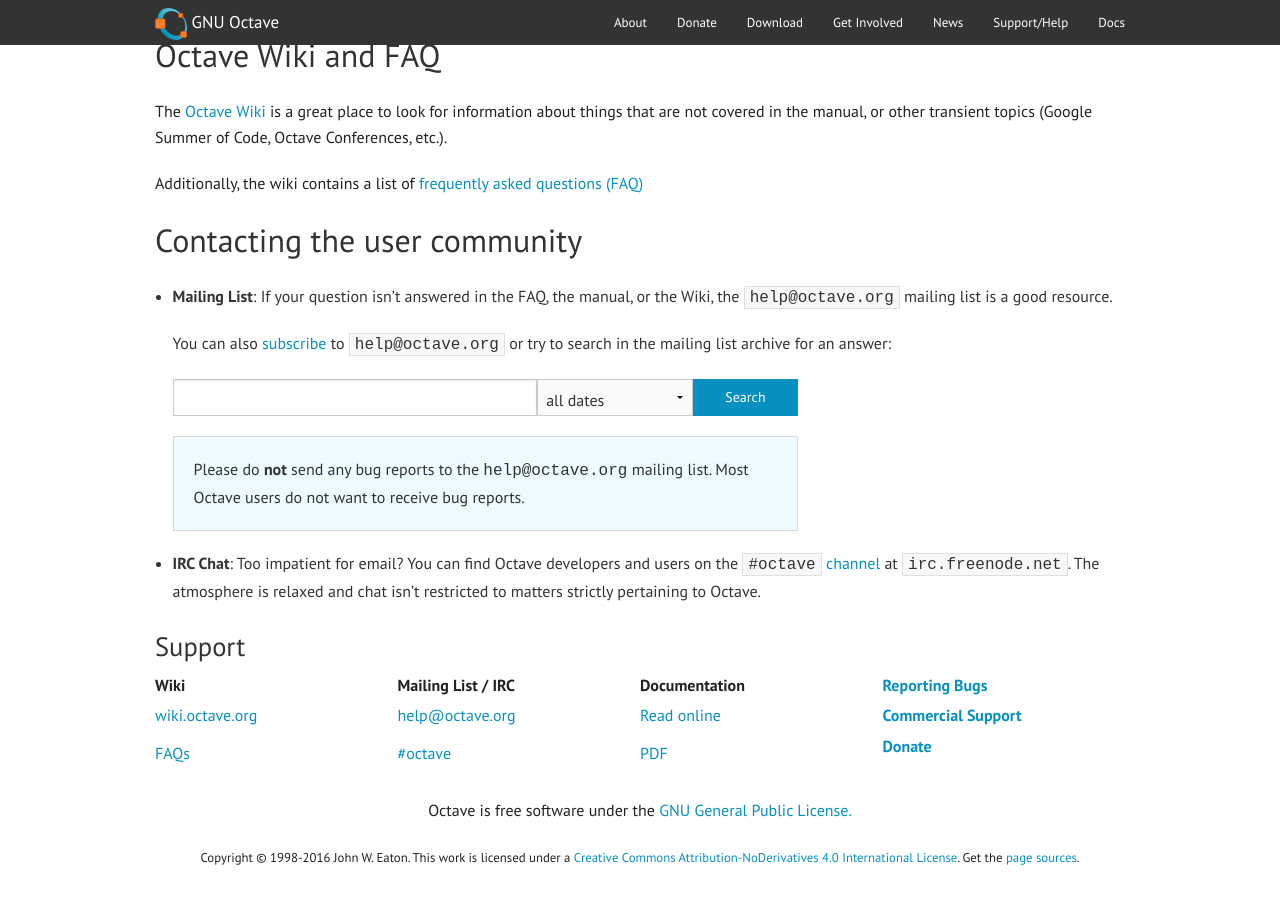
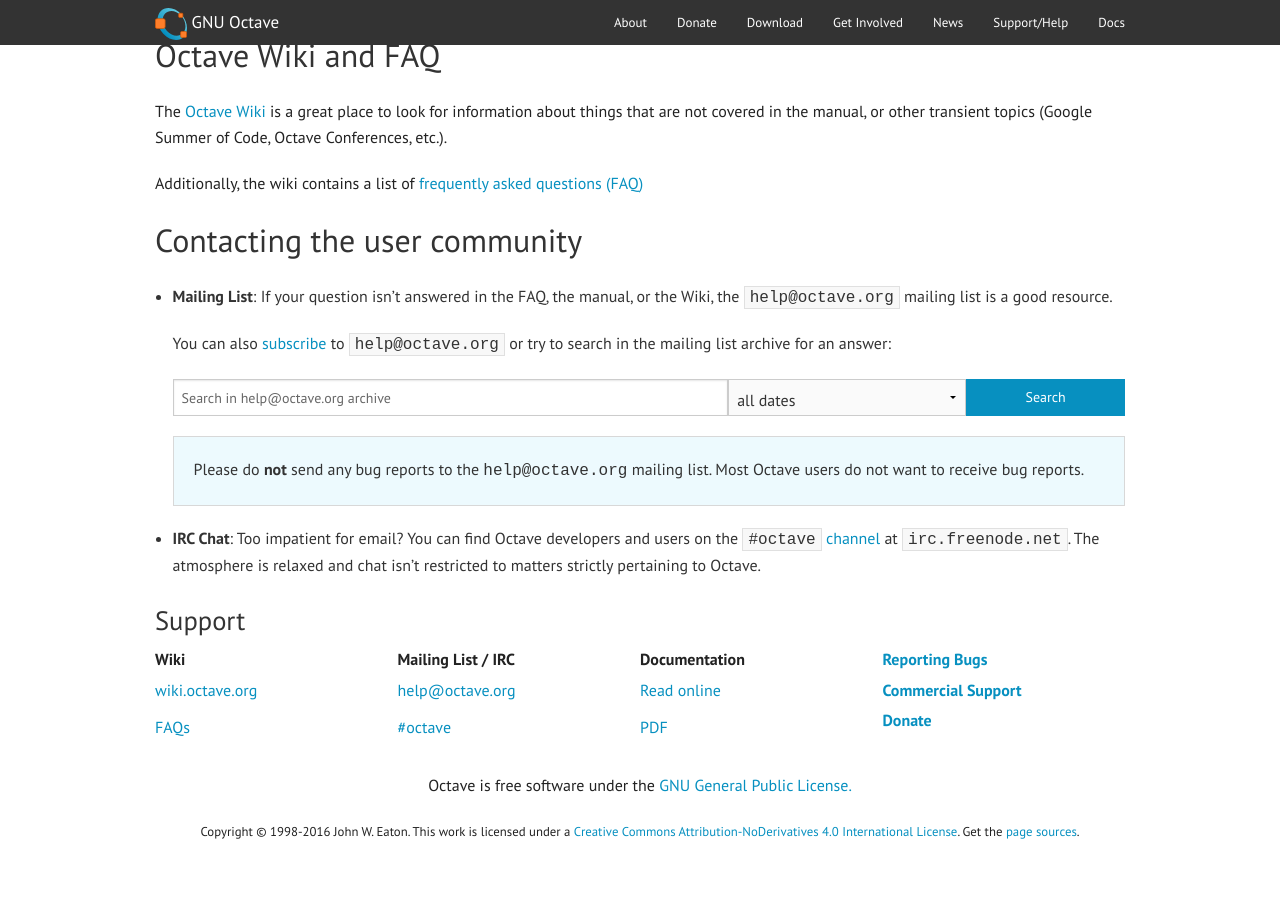
Before and after one commit to gnu-octave/gnu-octave.github.io, a Jekyll site: the page built from support.md, in a window 1280 px wide and 900 px high, scrolled down 513 px. Built offline with Jekyll 4.4.1, drawn with Linux system fonts in a browser that asks for light colours; after the commit the page ends 1387 px from its top, so only the background shows below that.

Commit message:
Improve responsive layout of help-mailing-list search.

```diff
--- a/support.md
+++ b/support.md
@@ -57,30 +57,34 @@
 
   You can also [subscribe][9] to `{{ site.help_email }}` or try to search in the
   mailing list archive for an answer:
+
+  <form action="http://octave.1599824.n4.nabble.com/template/NamlServlet.jtp">
   <div class="row">
-  <div class="columns medium-8">
-  <form action="http://octave.1599824.n4.nabble.com/template/NamlServlet.jtp">
-  <input name="macro" value="search_page" type="hidden">
-  <input name="node" value="1599825" type="hidden">
-  <div class="row collapse">
-  <div class="columns small-7">
-  <input id="query" name="query" size="25">
+    <div class="columns medium-12">
+      <div class="row collapse">
+        <div class="columns medium-7">
+          <input name="macro" value="search_page" type="hidden">
+          <input name="node" value="1599825" type="hidden">
+          <input id="query" name="query" size="25" placeholder="Search in {{ site.help_email }} archive">
+        </div>
+        <div class="columns medium-3">
+          <select name="days">
+          <option value="0" selected="">all dates</option>
+          <option value="1">past 24 hours</option>
+          <option value="7">past week</option>
+          <option value="30">past month</option>
+          <option value="90">past 3 months</option>
+          <option value="180">past 6 months</option>
+          <option value="365">past year</option>
+          </select>
+        </div>
+        <div class="columns medium-2">
+          <input class="button postfix" value="Search" type="submit">
+        </div>
+      </div>
+    </div>
   </div>
-  <div class="columns small-3">
-  <select name="days">
-  <option value="0" selected="">all dates</option>
-  <option value="1">past 24 hours</option>
-  <option value="7">past week</option>
-  <option value="30">past month</option>
-  <option value="90">past 3 months</option>
-  <option value="180">past 6 months</option>
-  <option value="365">past year</option>
-  </select>
-  </div>
-  <div class="columns small-2">
-  <input class="button postfix" value="Search" type="submit">
-  </div>
-  </div>
+  </form>
 
   <div class="row ">
     <div class="columns small-12">
```
